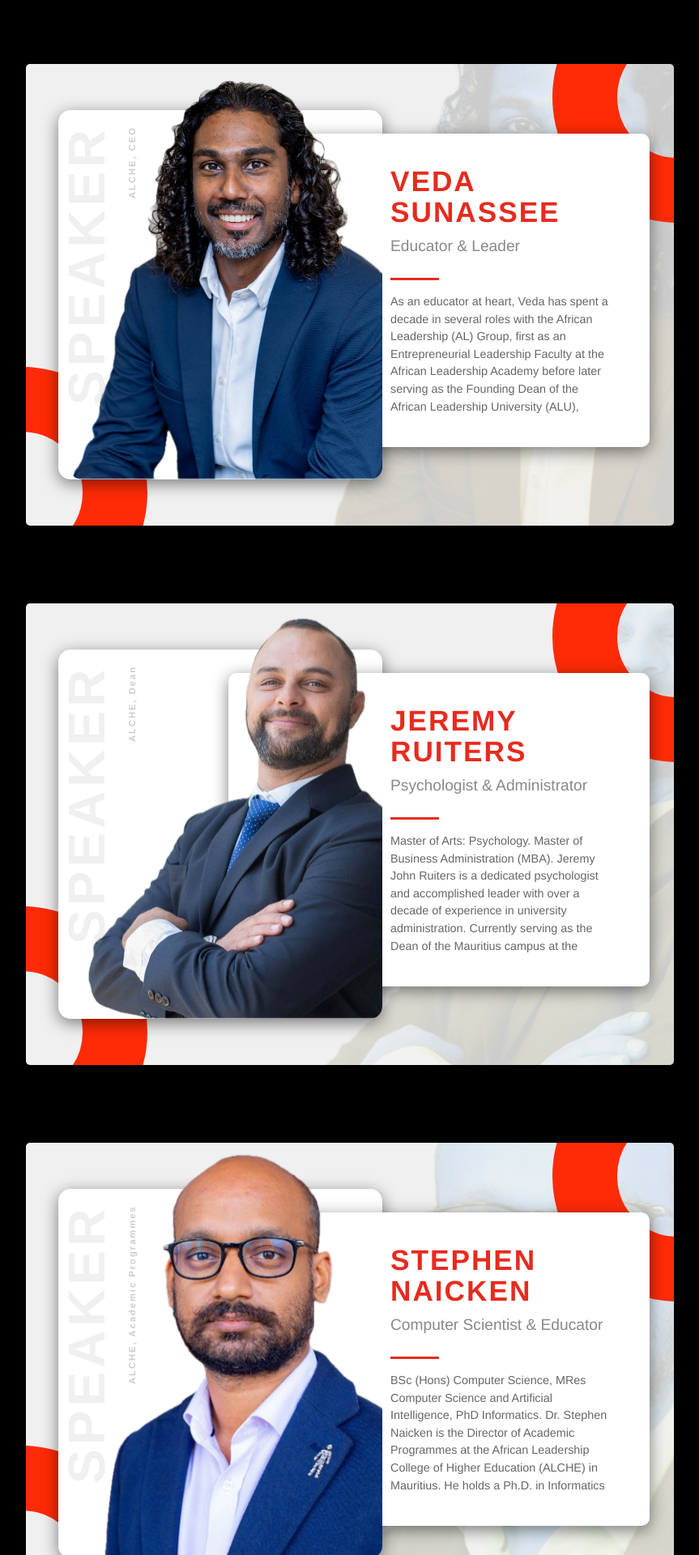
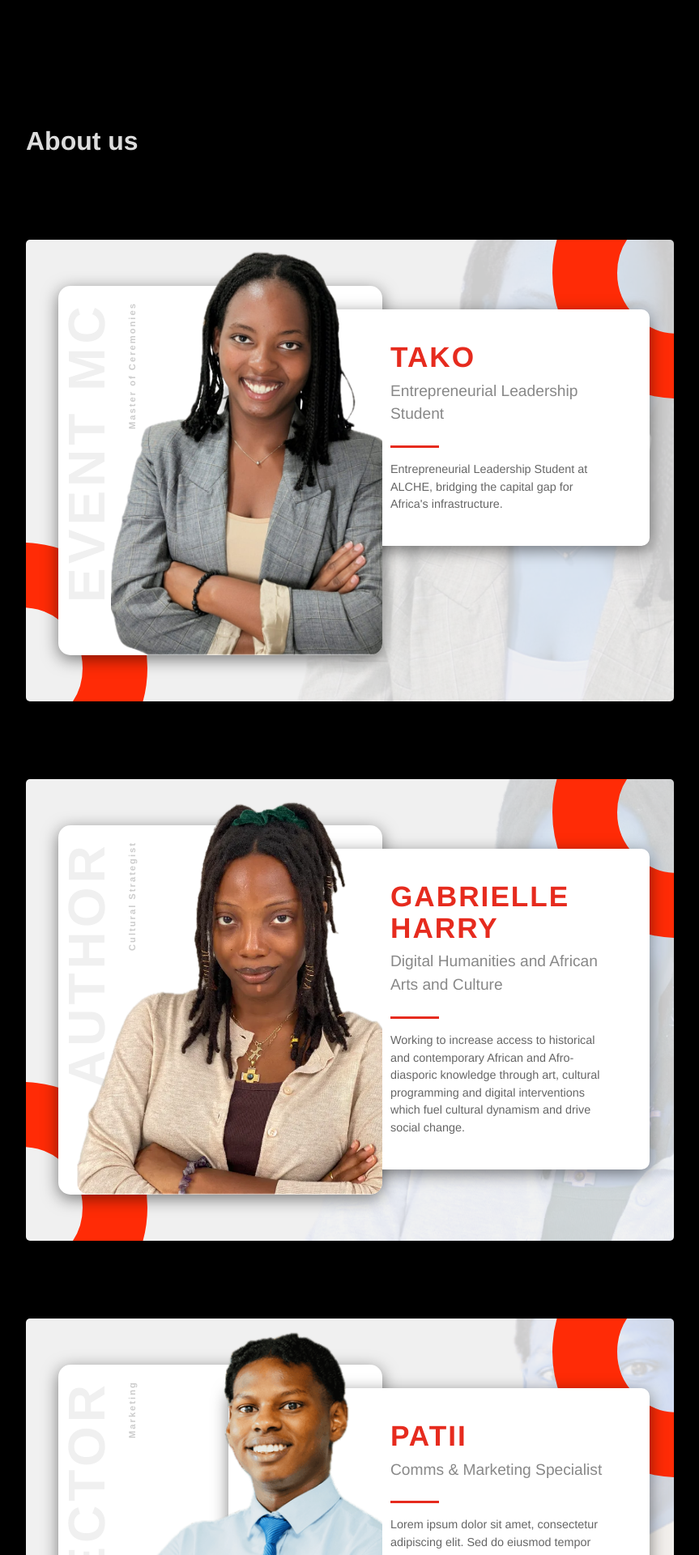
Before and after one commit to chadsteele/tedx, a Svelte app: page /#app in a window 1280 px wide. Shown: the part 5200-7120 px from the top of the page at 81% size, without its empty margins (208-1071 px from the left). Built offline with nearby package versions, Linux system fonts and the light colour scheme.

Commit message:
removed alche speakers

```diff
--- a/config.js
+++ b/config.js
@@ -75,41 +75,11 @@ export default {
       {type: 'profilecard',
         profileImage: '/images/speakers/Fred Swaniker.png',
         link: 'https://alcheducation.com/our-leadership/#:~:text=Fred%20Swaniker',
-        title: 'Speaker',
+        title: 'Keynote',
         subtitle: 'ALCHE Founder',
         name: 'FRED SWANIKER',
         subname: 'Founder of African Leadership Group',
         description: `Fred was recognized twice by US President Obama in 2010 and 2013 for his work in developing Africa’s future leaders. He has been recognised as a Young Global Leader by the World Economic Forum, by Forbes Magazine as one of the top ten young ‘power men’ in Africa, and by Echoing Green as one of the fifteen ‘best emerging social entrepreneurs in the world’. He is a Fellow of the Aspen Institute’s Global Leadership Network and was a TED Fellow in 2009. Fred founded the African Leadership ‘Group’—an ecosystem of organizations that includes African Leadership Academy, African Leadership Network, Africa Advisory Group, and of course, ALCHE. Collectively, these institutions aim to transform Africa by identifying, developing, and connecting three million game-changing leaders for Africa by 2060.`,
-      },
-      {
-        type: 'profilecard',
-        profileImage: '/images/speakers/veda-sunassee.png',
-             link: 'https://alcheducation.com/our-leadership/#:~:text=Veda%20Sunassee',
-        title: 'SPEAKER',
-        subtitle: 'ALCHE, CEO',
-        name: 'Veda Sunassee',
-        subname: 'Educator & Leader',
-        description: `As an educator at heart, Veda has spent a decade in several roles with the African Leadership (AL) Group, first as an Entrepreneurial Leadership Faculty at the African Leadership Academy before later serving as the Founding Dean of the African Leadership University (ALU), Rwanda for 2 years. Veda is currently serving as the Chief Executive Officer of ALC & ALU, overseeing operations across both the Mauritius and Rwanda campuses while steering the institution's new 5-year strategy to become a 'distributed university' across the world. He has helped develop the leadership model of central to the mandate of the AL Group- to develop 3 million African Leaders by 2035. During a sabbatical that he took in 2019, Veda co-founded NiaDelta, a Leadership and Education consulting firm that advises corporate C-suites as well as education leaders.`
-      },
-      {
-        type: 'profilecard',
-        profileImage: '/images/speakers/jeremy-ruiters.png',
-             link: 'https://alcheducation.com/our-leadership/#:~:text=Jeremy%20Ruiters',
-        title: 'SPEAKER',
-        subtitle: 'ALCHE, Dean',
-        name: 'Jeremy Ruiters',
-        subname: 'Psychologist & Administrator',
-        description: `Master of Arts: Psychology. Master of Business Administration (MBA). Jeremy John Ruiters is a dedicated psychologist and accomplished leader with over a decade of experience in university administration. Currently serving as the Dean of the Mauritius campus at the African Leadership College of Higher Education (ALCHE), Jeremy brings a wealth of knowledge in student development and program management. With a Masters Degree in Psychology and a Masters in Business Administration (MBA) specializing in leadership, Jeremy has a deep understanding of human behavior and organizational dynamics. Jeremy is known for leading diverse teams and spearheading initiatives that enhance the student experience. He is committed to fostering student ownership and development, and is recognized for his problem-solving skills, empathy, and strategic vision.`
-      },
-      {
-        type: 'profilecard',
-        profileImage: '/images/speakers/stephen-naicken.png',
-             link: 'https://alcheducation.com/our-leadership/#:~:text=Stephen%20Naicken',
-        title: 'SPEAKER',
-        subtitle: 'ALCHE, Academic Programmes',
-        name: 'Stephen Naicken',
-        subname: 'Computer Scientist & Educator',
-        description: `BSc (Hons) Computer Science, MRes Computer Science and Artificial Intelligence, PhD Informatics. Dr. Stephen Naicken is the Director of Academic Programmes at the African Leadership College of Higher Education (ALCHE) in Mauritius. He holds a Ph.D. in Informatics from the University of Sussex and has extensive experience in higher education and research. His interests include computer science education, computational trust, and delay-tolerant networking. He has numerous publications in reputable journals and conferences, and his work as a research fellow at the University of Sussex led to the creation of a university-back entrepreneurial venture. His faculty and curriculum development leadership, with a student-first focus, ensures the academic programs remain cutting-edge and impactful.`
       },
 
 
```
